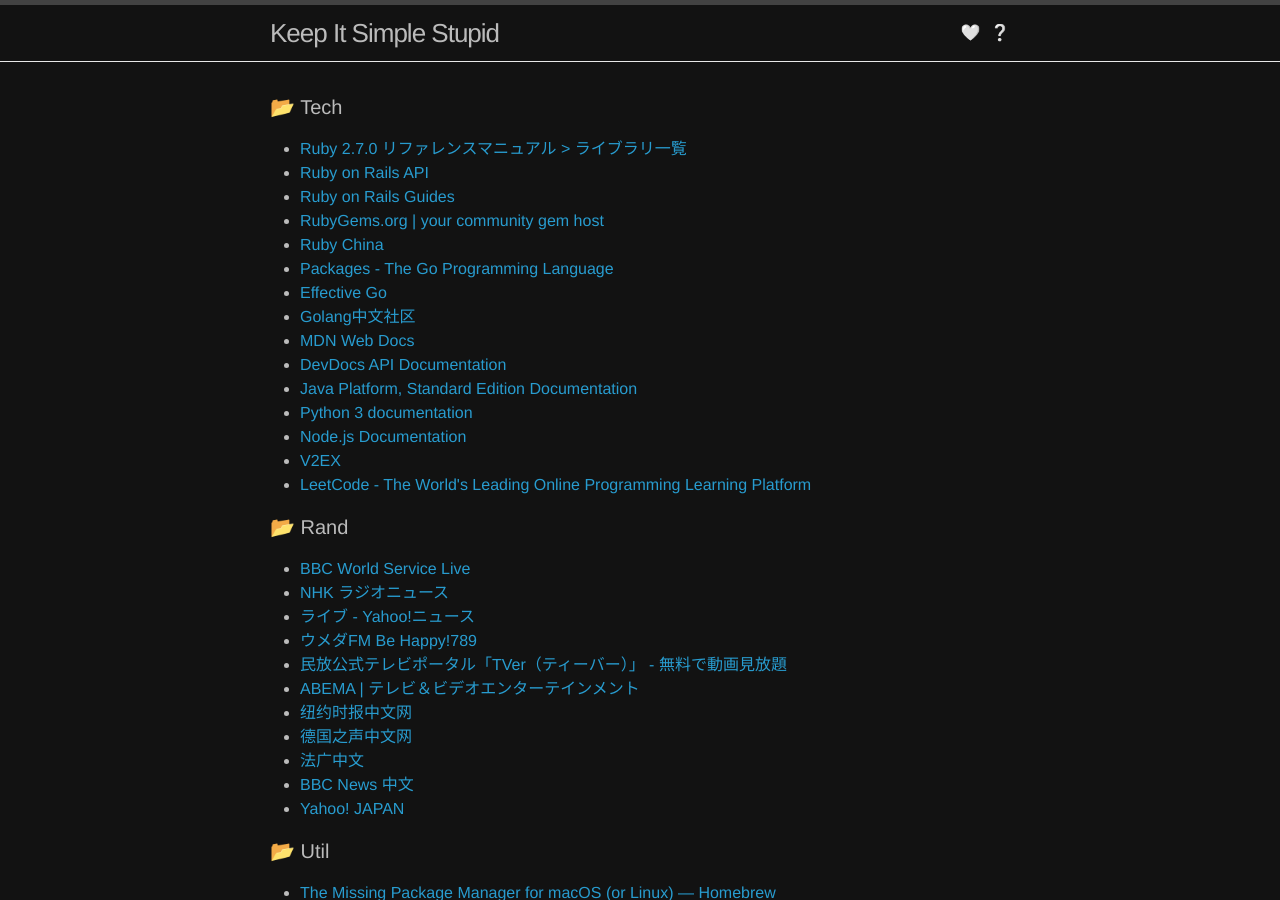
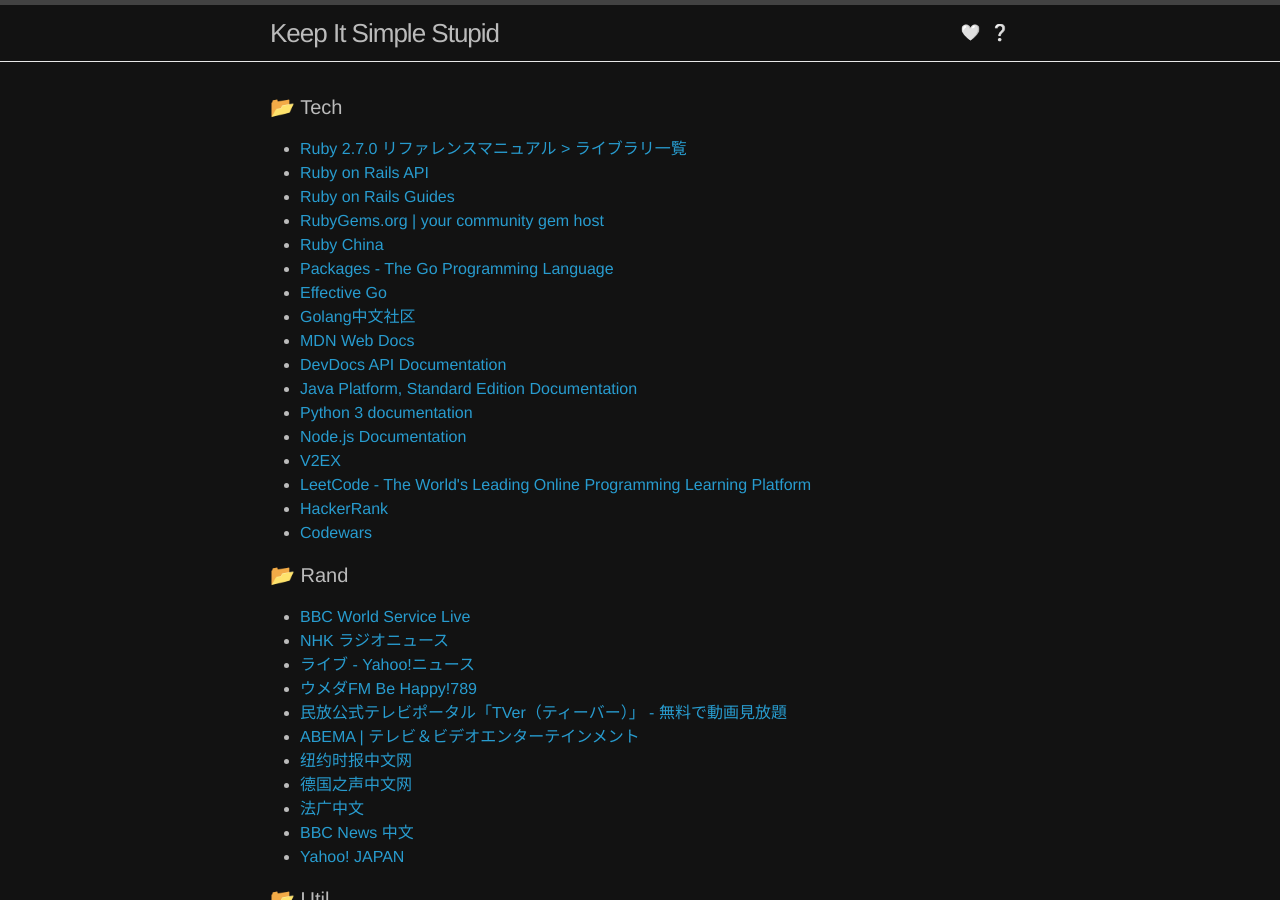
Before and after one commit to yuan-jiang/yuan-jiang.github.io, a Jekyll site: the page built from bookmarks.md, in a window 1280 px wide and 900 px high. Built offline with Jekyll 4.4.1, drawn with Linux system fonts in a browser that asks for light colours.

Commit message:
Add coding practice sites

```diff
--- a/_data/bookmarks.yml
+++ b/_data/bookmarks.yml
@@ -30,6 +30,10 @@
       link: https://www.v2ex.com/
     - title: LeetCode - The World's Leading Online Programming Learning Platform
       link: https://leetcode.com/
+    - title: HackerRank
+      link: https://www.hackerrank.com/dashboard
+    - title: Codewars
+      link: https://www.codewars.com/dashboard
 
 - category: Rand
   bookmarks:
```
